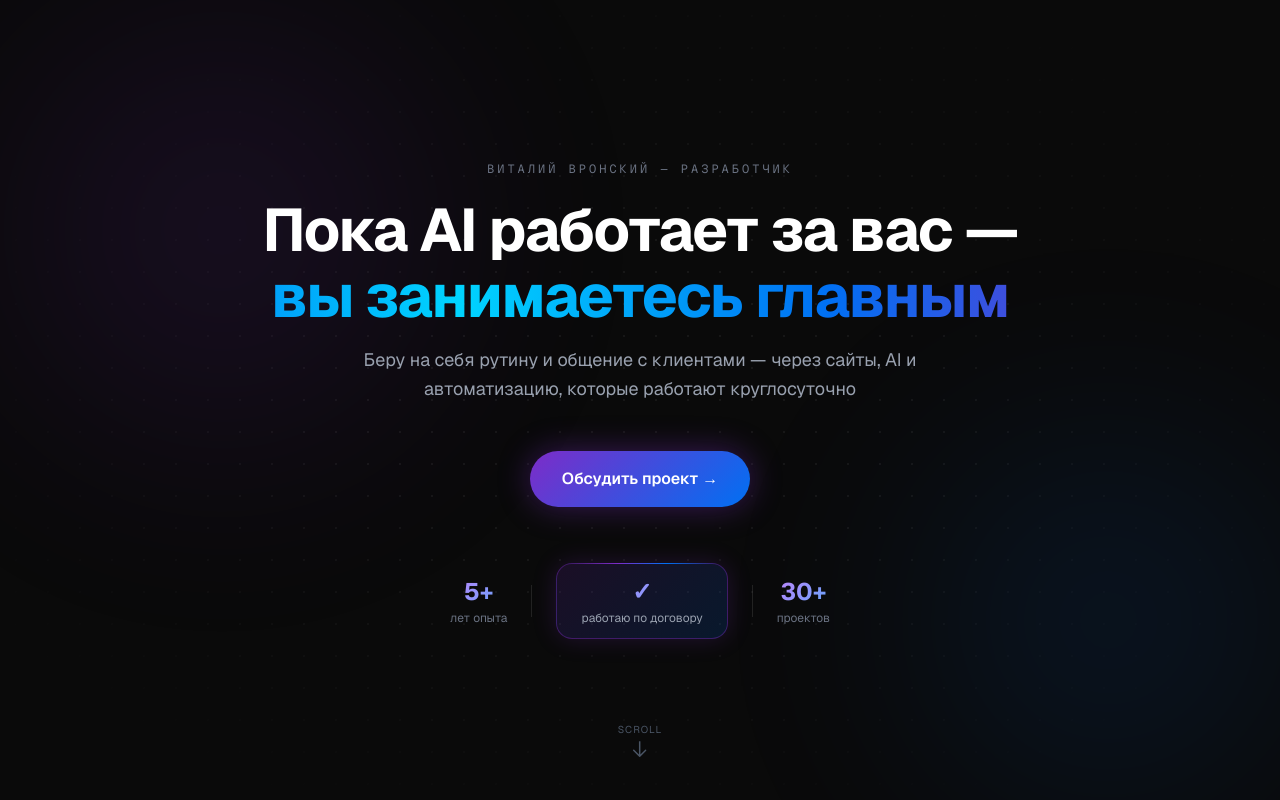
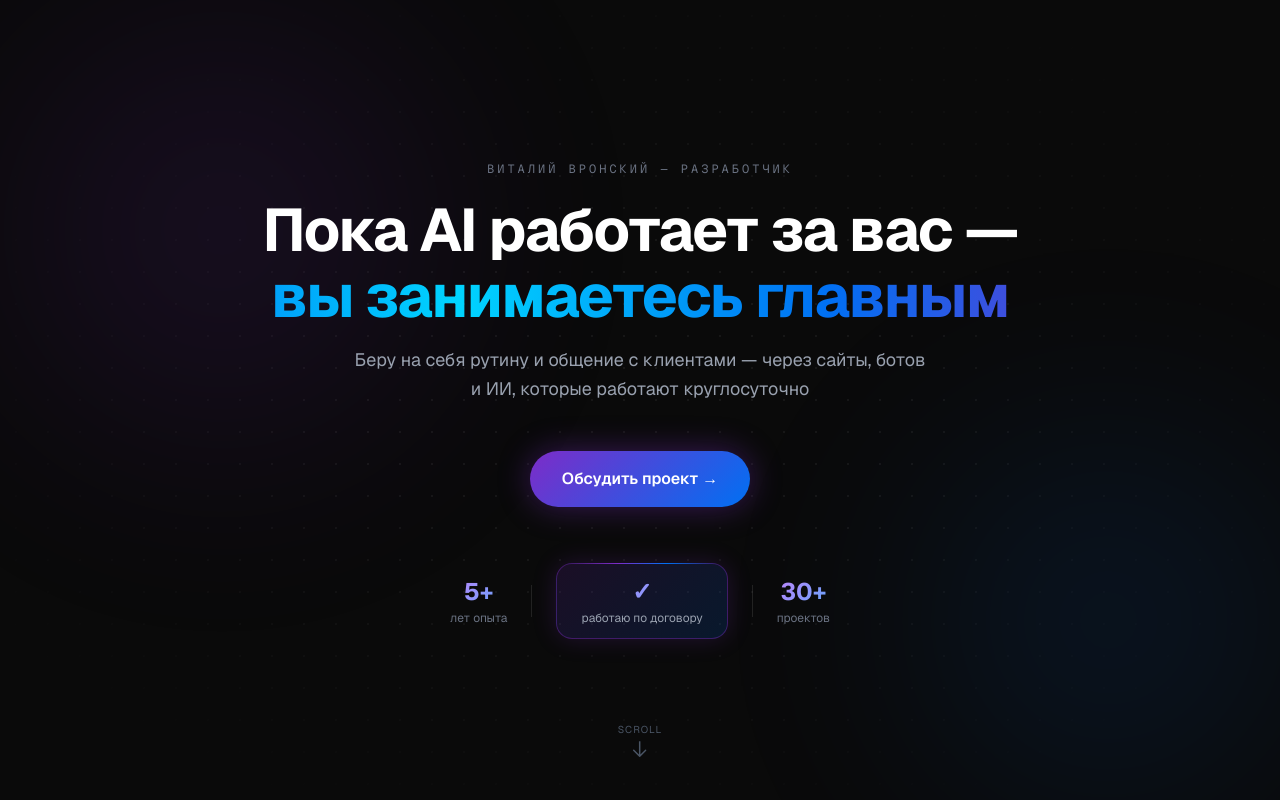
Before and after one commit to vronskyvitaly/next-portfolio-dvertising, a Next.js app: page / in a window 1280 px wide. Shown: the top 800 px of the page. Built offline with nearby package versions, Linux system fonts and the light colour scheme.

Commit message:
fix(hero): возвращён исходный текст подзаголовка «сайты, ботов и ИИ»

```diff
--- a/src/components/Hero.tsx
+++ b/src/components/Hero.tsx
@@ -58,7 +58,7 @@ export default function Hero() {
 
         {/* Подзаголовок */}
         <p className="text-base sm:text-lg text-gray-400 mb-12 max-w-xl mx-auto leading-relaxed">
-          Беру на себя рутину и общение с клиентами — через сайты, AI и автоматизацию,
+          Беру на себя рутину и общение с клиентами — через сайты, ботов и ИИ,
           которые работают круглосуточно
         </p>
 
```
